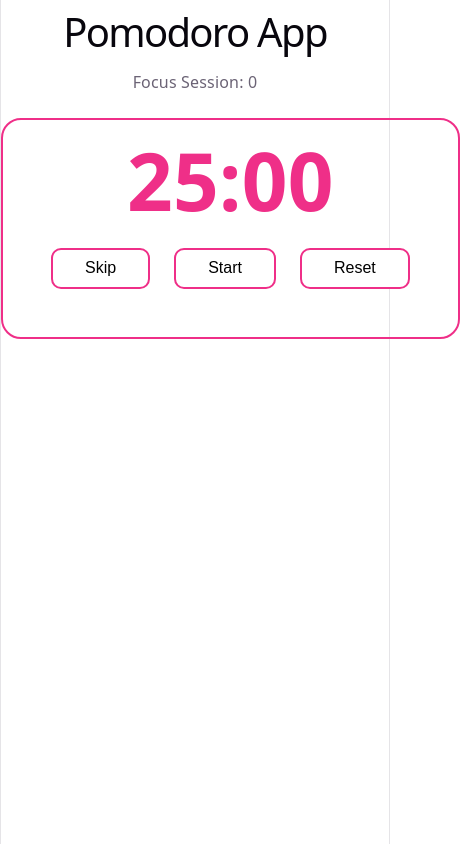
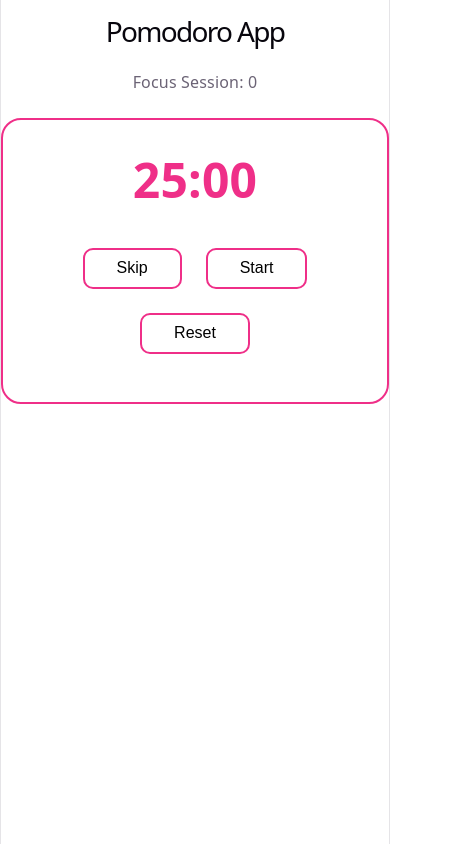
Before and after one commit to AdoraWyne/pomodoro-app, a React (Vite) app: page / in a window 390 px wide. Shown: the whole page, 460 px wide, since content can reach past the window. Built offline with nearby package versions, Linux system fonts and the light colour scheme.

Commit message:
Make this UI responsive

```diff
--- a/src/App.css
+++ b/src/App.css
@@ -2,6 +2,12 @@ h1 {
   text-align: center;
   font-size: 2.5rem;
   margin-bottom: 0.25rem;
+}
+
+@media (max-width: 400px) {
+  h1 {
+    font-size: 1.75rem;
+  }
 }
 
 .session-info {
@@ -18,6 +24,8 @@ h1 {
   justify-content: center;
   gap: 1.5rem;
   margin: 0 auto;
+  max-width: 100%;
+  box-sizing: border-box;
   padding: 3rem;
   border: 2px solid #ef2f88;
   border-radius: 20px;
@@ -30,8 +38,16 @@ h1 {
   color: #ef2f88;
 }
 
+@media (max-width: 400px) {
+  .timer-display {
+    font-size: 3rem;
+  }
+}
+
 .button-group {
   display: flex;
+  flex-wrap: wrap;
+  justify-content: center;
   gap: 1.5rem;
 }
 
```
